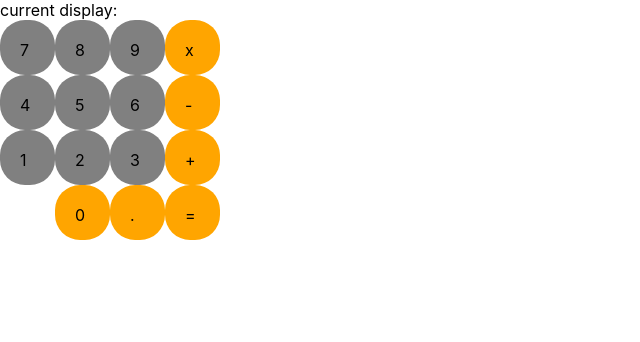
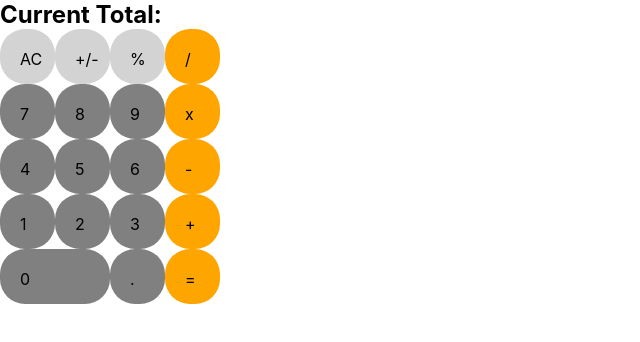
Before and after one commit to bheadwhite/calculator-project, a React (Create React App) app: page / in a window 1280 px wide. Shown: the top 342 px of the page, without its empty margins (0-640 px from the left). Built offline with nearby package versions, Linux system fonts and the light colour scheme.

Commit message:
added more styling, connected more buttons

```diff
--- a/src/components/CircleBtns.tsx
+++ b/src/components/CircleBtns.tsx
@@ -37,18 +37,23 @@ const useStyles = makeStyles((theme) => ({
 
   rowFive: {
     borderRadius: "25px",
-    background: "orange",
+    background: "gray",
     padding: "20px",
     width: "15px",
     height: "15px",
-    "& zero": {
-      width: "35px",
-    },
+  },
+
+  zero: {
+    borderRadius: "25px",
+    background: "gray",
+    padding: "20px",
+    width: "70px",
+    height: "15px",
   },
 
   rowFiveContainer: {
     display: "flex",
-    margin: "165px 0px 0px -165px",
+    margin: "220px 0px 0px -220px",
   },
 
   operators: {
@@ -57,6 +62,16 @@ const useStyles = makeStyles((theme) => ({
     padding: "20px",
     width: "15px",
     height: "15px",
+  },
+
+  reset: {
+    textAlign: "center",
+    borderRadius: "25px",
+    background: "lightgray",
+    padding: "20px",
+    width: "15px",
+    height: "15px",
+    alignContent: "center",
   },
 
   daddyBox: {
@@ -72,6 +87,9 @@ const CircleBtns = () => {
   return (
     <div className={classes.daddyBox}>
       <div>
+        <div className={classes.reset} onClick={() => calc.resetAll()}>
+          AC
+        </div>
         <div className={classes.rowOne} onClick={() => calc.setDisplay("7")}>
           7
         </div>
@@ -83,6 +101,7 @@ const CircleBtns = () => {
         </div>
       </div>
       <div>
+        <div className={classes.reset}>+/-</div>
         <div className={classes.rowTwo} onClick={() => calc.setDisplay("8")}>
           8
         </div>
@@ -94,6 +113,7 @@ const CircleBtns = () => {
         </div>
       </div>
       <div>
+        <div className={classes.reset}>%</div>
         <div className={classes.rowThree} onClick={() => calc.setDisplay("9")}>
           9
         </div>
@@ -105,6 +125,9 @@ const CircleBtns = () => {
         </div>
       </div>
       <div>
+        <div className={classes.operators} onClick={() => calc.setOperator("divide")}>
+          /
+        </div>
         <div className={classes.operators} onClick={() => calc.setOperator("multiply")}>
           x
         </div>
@@ -116,21 +139,15 @@ const CircleBtns = () => {
         </div>
       </div>
       <div className={classes.rowFiveContainer}>
-        <div className={classes.rowFive} onClick={() => calc.setDisplay("0")}>
+        <div className={classes.zero} onClick={() => calc.setDisplay("0")}>
           0
         </div>
         <div className={classes.rowFive} onClick={() => calc.setDisplay(".")}>
           .
         </div>
-        <div className={classes.rowFive}>=</div>
-      </div>
-      <div>
-        {/* <div className={classes.rowFour} onClick={() => calc.appendDisplay(7)}>AC</div>
-      <div className={classes.rowFour} onClick={() => calc.appendDisplay(8)}>Weird symbol</div>
-      <div className={classes.rowFour} onClick={() => calc.appendDisplay(9)}>%</div> */}
-        {/* <div className={classes.rowFour} onClick={() => calc.setActiveOperator("divide")}>
-          /
-        </div> */}
+        <div className={classes.operators} onClick={() => calc.calculate()}>
+          =
+        </div>
       </div>
     </div>
   )
--- a/src/components/Display.tsx
+++ b/src/components/Display.tsx
@@ -1,10 +1,18 @@
 import React from "react"
 import useDisplay from "hooks/useDisplay"
+import { makeStyles } from "@material-ui/core"
+
+const useStyles = makeStyles((theme) => ({
+  display: {
+    margin: "0px 1000px 0px 0px",
+  },
+}))
 
 const Display = () => {
   const display = useDisplay()
+  const classes = useStyles()
 
-  return <div>current display: {display}</div>
+  return <h2 className={classes.display}>Current Total: {display}</h2>
 }
 
 export default Display
```
